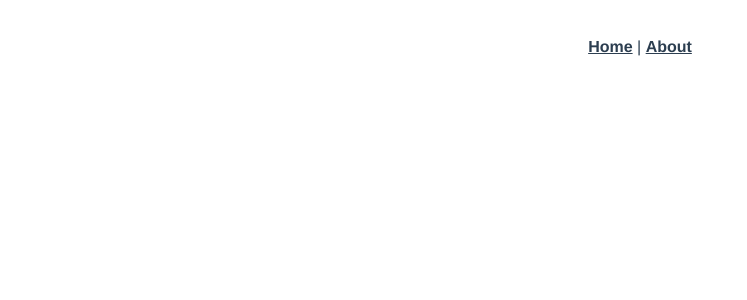
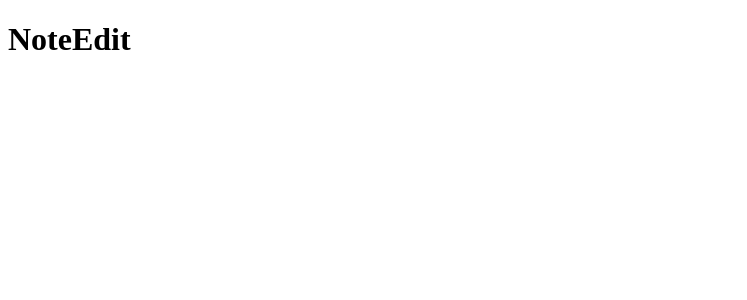
Before and after one commit to XPoet/vue-timeline-client, a Vue app: page /#/note/add in a window 1280 px wide. Shown: the top 300 px of the page, without its empty margins (0-747 px from the left). Built offline with nearby package versions, Linux system fonts and the light colour scheme.

Commit message:
create new page Login, Notes, NoteDetail, NoteEdit & config router

```diff
--- a/src/App.vue
+++ b/src/App.vue
@@ -1,32 +1,8 @@
 <template>
   <div id="app">
-    <div id="nav">
-      <router-link to="/">Home</router-link> |
-      <router-link to="/about">About</router-link>
-    </div>
     <router-view/>
   </div>
 </template>
 
 <style lang="scss">
-#app {
-  font-family: Avenir, Helvetica, Arial, sans-serif;
-  -webkit-font-smoothing: antialiased;
-  -moz-osx-font-smoothing: grayscale;
-  text-align: center;
-  color: #2c3e50;
-}
-
-#nav {
-  padding: 30px;
-
-  a {
-    font-weight: bold;
-    color: #2c3e50;
-
-    &.router-link-exact-active {
-      color: #42b983;
-    }
-  }
-}
 </style>
--- a/src/components/HelloWorld.vue
+++ /dev/null
@@ -1,18 +0,0 @@
-<template>
-  <div class="hello">
-    <h1>{{ msg }}</h1>
-  </div>
-</template>
-
-<script>
-export default {
-  name: 'HelloWorld',
-  props: {
-    msg: String
-  }
-}
-</script>
-
-<!-- Add "scoped" attribute to limit CSS to this component only -->
-<style scoped lang="scss">
-</style>
--- a/src/router/index.js
+++ b/src/router/index.js
@@ -1,23 +1,54 @@
 import Vue from 'vue'
 import VueRouter from 'vue-router'
-import Home from '../views/Home.vue'
+import Login from '../views/Login'
+import Notes from '../views/Notes'
+import NoteDetail from '../views/NoteDetail'
+import NoteEdit from '../views/NoteEdit'
 
 Vue.use(VueRouter)
 
 const routes = [
     {
         path: '/',
-    name: 'Home',
-    component: Home
+        name: 'Index',
+        redirect: {name: 'Notes'}
     },
+    {
+        path: '/notes',
+        name: 'Notes',
+        component: Notes
+    },
+    {
+        path: '/login',
+        name: 'Login',
+        component: Login
+    },
+    {
+        path: '/note/add',
+        name: 'NoteEdit',
+        component: NoteEdit
+    },
+    {
+        path: '/note/:noteId',
+        name: 'NoteDetail',
+        component: NoteDetail
+    },
+    {
+        path: '/note/:id/edit',
+        name: 'NoteEdit',
+        component: NoteEdit
+    },
+    /*
+    // 路由懒加载模式
     {
       path: '/about',
       name: 'About',
       // route level code-splitting
       // this generates a separate chunk (about.[hash].js) for this route
       // which is lazy-loaded when the route is visited.
-    component: () => import(/* webpackChunkName: "about" */ '../views/About.vue')
+      component: () => import(/!* webpackChunkName: "about" *!/ '../views/About.vue')
     }
+    */
 ]
 
 const router = new VueRouter({
--- a/src/views/About.vue
+++ /dev/null
@@ -1,5 +0,0 @@
-<template>
-  <div class="about">
-    <h1>This is an about page</h1>
-  </div>
-</template>
--- a/src/views/Home.vue
+++ /dev/null
@@ -1,18 +0,0 @@
-<template>
-  <div class="home">
-    <img alt="Vue logo" src="../assets/logo.png">
-    <HelloWorld msg="Welcome to Your Vue.js App"/>
-  </div>
-</template>
-
-<script>
-// @ is an alias to /src
-import HelloWorld from '@/components/HelloWorld.vue'
-
-export default {
-  name: 'Home',
-  components: {
-    HelloWorld
-  }
-}
-</script>
--- /dev/null
+++ b/src/views/Login.vue
@@ -0,0 +1,13 @@
+<template>
+    <h1>Login</h1>
+</template>
+
+<script>
+    export default {
+        name: "Login"
+    }
+</script>
+
+<style scoped>
+
+</style>
--- /dev/null
+++ b/src/views/NoteDetail.vue
@@ -0,0 +1,13 @@
+<template>
+    <h1>NoteDetail</h1>
+</template>
+
+<script>
+    export default {
+        name: "NoteDetail"
+    }
+</script>
+
+<style scoped>
+
+</style>
--- /dev/null
+++ b/src/views/NoteEdit.vue
@@ -0,0 +1,13 @@
+<template>
+    <h1>NoteEdit</h1>
+</template>
+
+<script>
+    export default {
+        name: "NoteEdit"
+    }
+</script>
+
+<style scoped>
+
+</style>
--- /dev/null
+++ b/src/views/Notes.vue
@@ -0,0 +1,13 @@
+<template>
+    <h1>Notes</h1>
+</template>
+
+<script>
+    export default {
+        name: "Notes"
+    }
+</script>
+
+<style scoped>
+
+</style>
```
Lines whose indentation alone changed are shown as unchanged.
